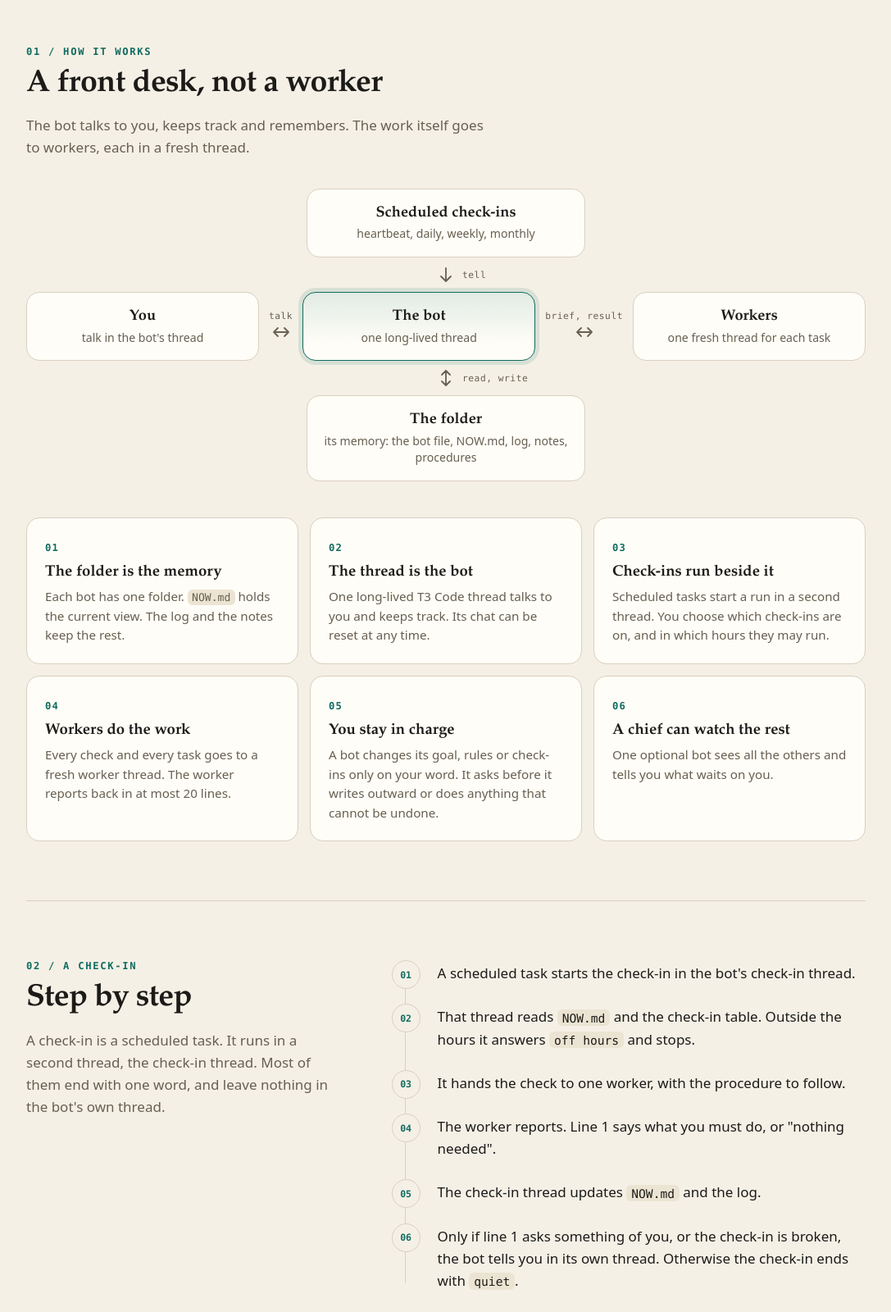
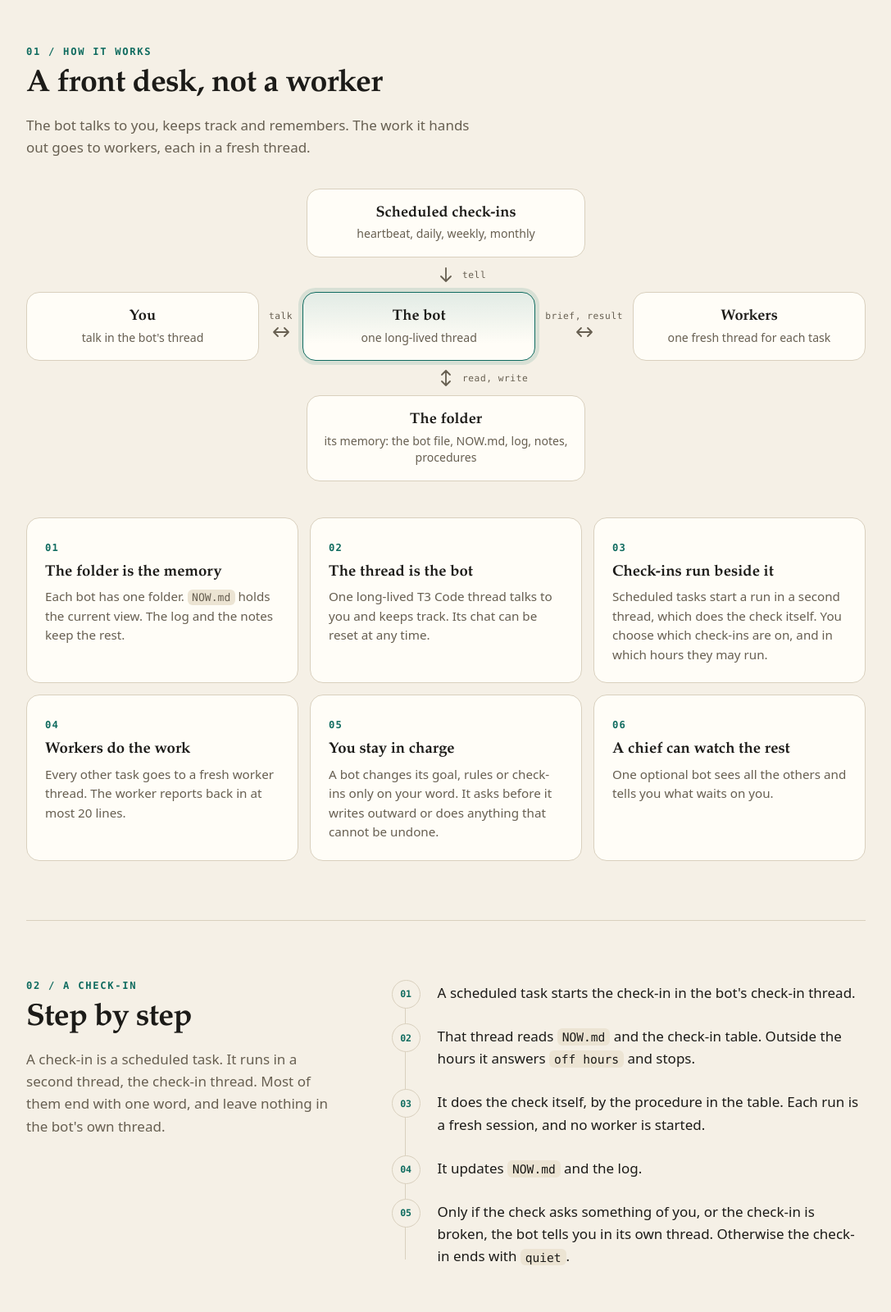
Before and after one commit to wannaFlyKa/standing-bot, a plain HTML site: page docs/index.html in a window 1280 px wide. Shown: the part 620-2220 px from the top of the page at 82% size, without its empty margins (96-1183 px from the left). Drawn offline with Linux system fonts and the light colour scheme.

Commit message:
Let the check-in thread do the check itself, with no worker

```diff
--- a/docs/index.html
+++ b/docs/index.html
@@ -373,7 +373,7 @@
 <section id="how">
   <div class="eyebrow">01 / How it works</div>
   <h2>A front desk, not a worker</h2>
-  <p class="intro">The bot talks to you, keeps track and remembers. The work itself goes to workers, each in a fresh thread.</p>
+  <p class="intro">The bot talks to you, keeps track and remembers. The work it hands out goes to workers, each in a fresh thread.</p>
 
   <div class="flow" role="img" aria-label="Scheduled check-ins run in a second thread and tell the bot when something needs you. You talk to the bot. The bot hands work to workers and reads their results. The bot reads and writes its folder.">
     <div class="node solo"><b>Scheduled check-ins</b><span>heartbeat, daily, weekly, monthly</span></div>
@@ -392,8 +392,8 @@
   <ul class="cards">
     <li><span class="n">01</span><b>The folder is the memory</b><p>Each bot has one folder. <code>NOW.md</code> holds the current view. The log and the notes keep the rest.</p></li>
     <li><span class="n">02</span><b>The thread is the bot</b><p>One long-lived T3 Code thread talks to you and keeps track. Its chat can be reset at any time.</p></li>
-    <li><span class="n">03</span><b>Check-ins run beside it</b><p>Scheduled tasks start a run in a second thread. You choose which check-ins are on, and in which hours they may run.</p></li>
-    <li><span class="n">04</span><b>Workers do the work</b><p>Every check and every task goes to a fresh worker thread. The worker reports back in at most 20 lines.</p></li>
+    <li><span class="n">03</span><b>Check-ins run beside it</b><p>Scheduled tasks start a run in a second thread, which does the check itself. You choose which check-ins are on, and in which hours they may run.</p></li>
+    <li><span class="n">04</span><b>Workers do the work</b><p>Every other task goes to a fresh worker thread. The worker reports back in at most 20 lines.</p></li>
     <li><span class="n">05</span><b>You stay in charge</b><p>A bot changes its goal, rules or check-ins only on your word. It asks before it writes outward or does anything that cannot be undone.</p></li>
     <li><span class="n">06</span><b>A chief can watch the rest</b><p>One optional bot sees all the others and tells you what waits on you.</p></li>
   </ul>
@@ -409,10 +409,9 @@
     <ol class="steps">
       <li>A scheduled task starts the check-in in the bot's check-in thread.</li>
       <li>That thread reads <code>NOW.md</code> and the check-in table. Outside the hours it answers <code>off hours</code> and stops.</li>
-      <li>It hands the check to one worker, with the procedure to follow.</li>
-      <li>The worker reports. Line 1 says what you must do, or "nothing needed".</li>
-      <li>The check-in thread updates <code>NOW.md</code> and the log.</li>
-      <li>Only if line 1 asks something of you, or the check-in is broken, the bot tells you in its own thread. Otherwise the check-in ends with <code>quiet</code>.</li>
+      <li>It does the check itself, by the procedure in the table. Each run is a fresh session, and no worker is started.</li>
+      <li>It updates <code>NOW.md</code> and the log.</li>
+      <li>Only if the check asks something of you, or the check-in is broken, the bot tells you in its own thread. Otherwise the check-in ends with <code>quiet</code>.</li>
     </ol>
   </div>
 </section>
@@ -432,7 +431,7 @@
       <div class="r d2"><span class="p">   ├─ NOW.md</span><span class="c">the current view, at most 4,000 characters</span></div>
       <div class="r d2"><span class="p">   ├─ log/2026-11-20.md</span><span class="c">append only</span></div>
       <div class="r d2"><span class="p">   ├─ notes/</span><span class="c">lasting knowledge</span></div>
-      <div class="r d2"><span class="p">   └─ procedures/</span><span class="c">step files a worker follows</span></div>
+      <div class="r d2"><span class="p">   └─ procedures/</span><span class="c">step files for a check or a worker</span></div>
     </div>
   </div>
 </section>
--- a/skills/standing-bot/claude-settings.json
+++ b/skills/standing-bot/claude-settings.json
@@ -6,7 +6,7 @@
         "hooks": [
           {
             "type": "command",
-            "command": "case \"$T3CODE_THREAD_ID\" in thread:delegated-task:*) exit 0;; *) echo 'Blocked: this thread is not a worker. If you are the bot, hand the task to a worker with delegate_task.' >&2; exit 2;; esac"
+            "command": "case \"$T3CODE_THREAD_ID\" in thread:delegated-task:*) exit 0;; ?*) grep -qxF \"Check-in thread: $T3CODE_THREAD_ID\" \"$CLAUDE_PROJECT_DIR/AGENTS.md\" && exit 0;; esac; echo 'Blocked: this thread is not a worker. If you are the bot, hand the task to a worker with delegate_task.' >&2; exit 2"
           }
         ]
       }
```
Also changed, not shown: 3 other files.
